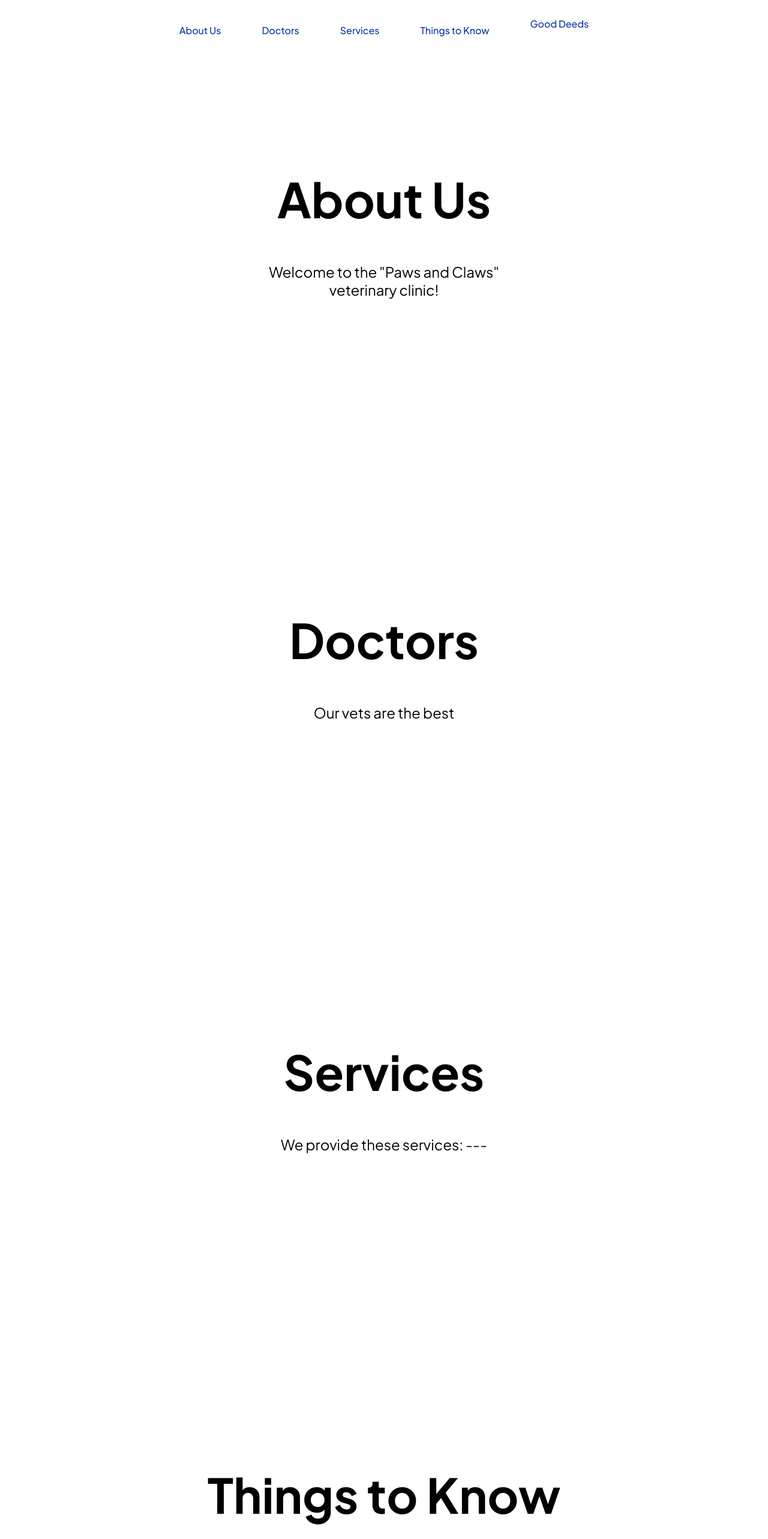
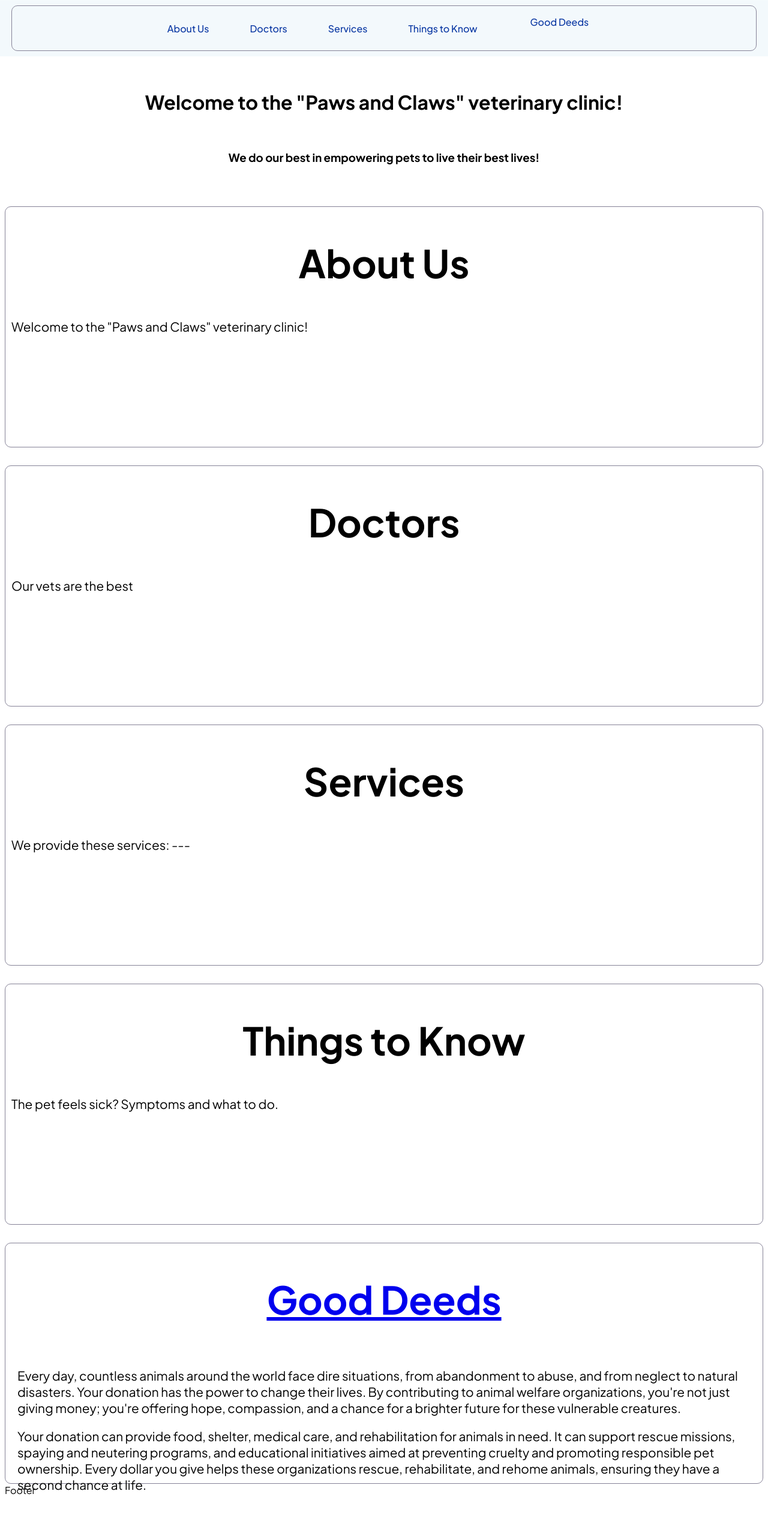
Before and after one commit to Angiedoescoding/PetClinic_Frontend_Capstone, a React (Vite) app: page / in a window 1280 px wide. Shown: the top 2566 px of the page at 60% size. After the commit the page ends 2510 px from the top, so only its background shows below. Built offline with nearby package versions, Linux system fonts and the light colour scheme.

Commit message:
experimenting with the main gape and links set-up

```diff
--- a/src/App.css
+++ b/src/App.css
@@ -34,6 +34,9 @@ body {
   max-width: 1200px;
   margin: 0 auto;
   padding: 0 20px;
+  border: 1px solid rgb(134, 131, 151);
+  border-radius: 10px;
+
 }
 
 li {
@@ -46,13 +49,13 @@ li {
   /* top: 0;
   left: 0; */
   width: 100%;
-  top: 4px;
+  top: 0;
   left: 50%;
   transform: translateX(-50%);
   padding: 8px 12px;
   border: 1px solid rgba(255, 255, 255, 0.08);
-  background-color: rgba(255, 255, 255, 0.08);
-  backdrop-filter: blur(8px);
+  background-color: rgba(239, 247, 251, 0.741);
+  backdrop-filter: blur(100px);
 }
 
 .navbar ul {
@@ -61,7 +64,7 @@ li {
   align-items: center;
   gap: 8px;
   font-weight: 500;
-  color: rgb(59, 128, 246);
+  /* color: rgb(59, 128, 246);  */
   list-style-type: none;
   padding: 0;
 }
@@ -81,7 +84,6 @@ li {
 }
 
 .navbar ul li a:hover {
-  background-color: #e7e4e49e;
   text-decoration: none;
   font-size: 16px;
   border-radius: 5%;
@@ -100,22 +102,41 @@ li {
 /* SectionNav style */
 
 .section {
-  height: 90vh;
+  height: 50vh;
   display: flex;
   flex-direction: column;
-  justify-content: center;
-  align-items: center;
+  justify-content: start;
+  /* align-items: center; */
   text-align: center;
+  border: 1px solid rgb(134, 131, 151);
+  border-radius: 10px;
+  margin-top: 30px;
 }
 
 .section h1 {
-  font-size: 5rem;
+  font-size: 4rem;
   font-weight: bold;
   margin-bottom: 2rem;
 }
 
 .section p {
-  font-size: 1.5rem;
+  font-size: 1.3rem;
   font-weight: medium;
-  max-width: 30rem;
+  text-align: start;
+  margin-left: 10px;
+  margin-right: 10px;
+  /* max-width: 30rem;  */
 }
+
+/* Greeting component */
+
+.greeting {
+  margin-top: 150px;
+  text-align: center;
+}
+
+/* Content component */
+
+.goodDeedsParDiv {
+  font-size: 10px;
+}
--- a/src/App.jsx
+++ b/src/App.jsx
@@ -21,9 +21,10 @@ function App() {
   return (
     <>
       <div>
+      <GreetingMain />
       <Navbar />
                 <Routes>
-                    <Route path="/" element={<GreetingMain />} />
+                    {/* <Route path="/" element={<GreetingMain />} /> */}
                     <Route path="/about" element={<About />} />
                     <Route path="/doctors" element={<Doctors />} />
                     <Route path="/services" element={<Services />} />
--- a/src/components/Content.jsx
+++ b/src/components/Content.jsx
@@ -1,3 +1,6 @@
+
+import { Link } from 'react-router-dom'
+
 export const sections = [
     {
     id: "about",
@@ -21,12 +24,20 @@ export const sections = [
     id: "things-to-know",
     heading: "Things to Know",
     paragraph:
-    "The pet feels sick? Symptops and what to do.",
+    "The pet feels sick? Symptoms and what to do.",
 },
 {
     id: "good-deeds",
-    heading: "Good Deeds",
-    paragraph:
-    "How to help animals.",
+    heading: <Link to="/good-deeds">Good Deeds</Link>,
+    paragraph:(
+        <div className="goodDeedsParDiv">
+            <p>
+                Every day, countless animals around the world face dire situations, from abandonment to abuse, and from neglect to natural disasters. Your donation has the power to change their lives. By contributing to animal welfare organizations, you're not just giving money; you're offering hope, compassion, and a chance for a brighter future for these vulnerable creatures.
+            </p>
+            <p>
+                Your donation can provide food, shelter, medical care, and rehabilitation for animals in need. It can support rescue missions, spaying and neutering programs, and educational initiatives aimed at preventing cruelty and promoting responsible pet ownership. Every dollar you give helps these organizations rescue, rehabilitate, and rehome animals, ensuring they have a second chance at life.
+            </p>
+        </div>
+    ),
 },
 ];
--- a/src/components/GoodDeeds.jsx
+++ b/src/components/GoodDeeds.jsx
@@ -2,7 +2,7 @@ import React from 'react'
 
 function GoodDeeds() {
   return (
-    <div>GoodDeeds</div>
+    <div>GoodDeeds - ADD API</div>
   )
 }
 
--- a/src/components/GreetingMain.jsx
+++ b/src/components/GreetingMain.jsx
@@ -8,9 +8,10 @@ function GreetingMain() {
         <div className="greeting">
             {/* <img src={} alt="Pets" /> */}
             <h1>Welcome to the "Paws and Claws" veterinary clinic!</h1>
-            <p>Brief introduction text about the clinic</p>
-            <p>**Our Motto:** _Clinic's Motto_</p>
-
+            {/* <p>Brief introduction text about the clinic</p> */}
+            <br />
+            <h3>We do our best in empowering pets to live their best lives!</h3>
+            <br />
             </div>
     </div>
   )
--- a/src/components/Navbar.jsx
+++ b/src/components/Navbar.jsx
@@ -8,7 +8,7 @@ import { sections } from "./Content";
 
 
 const Navbar = () => {
-    const [activeSection, setActiveSection] = useState("html");
+    const [activeSection, setActiveSection] = useState("about"); // set about instead of html for now
     const [timeOfLastClick, setTimeOfLastClick] = useState(0); // we need to keep track of this to disable the observer temporarily when user clicks on a link
 
     const handleClick = (id) => {
@@ -27,7 +27,7 @@ const Navbar = () => {
             {sections.map((link) => (
                 <li key={link.id}>
                 <Link
-                    to={`#${link.id}`}
+                    to={`/${link.id}`}
                     onClick={() => {
                     setTimeOfLastClick(Date.now());
                     // setActiveSection(link.id);
```
